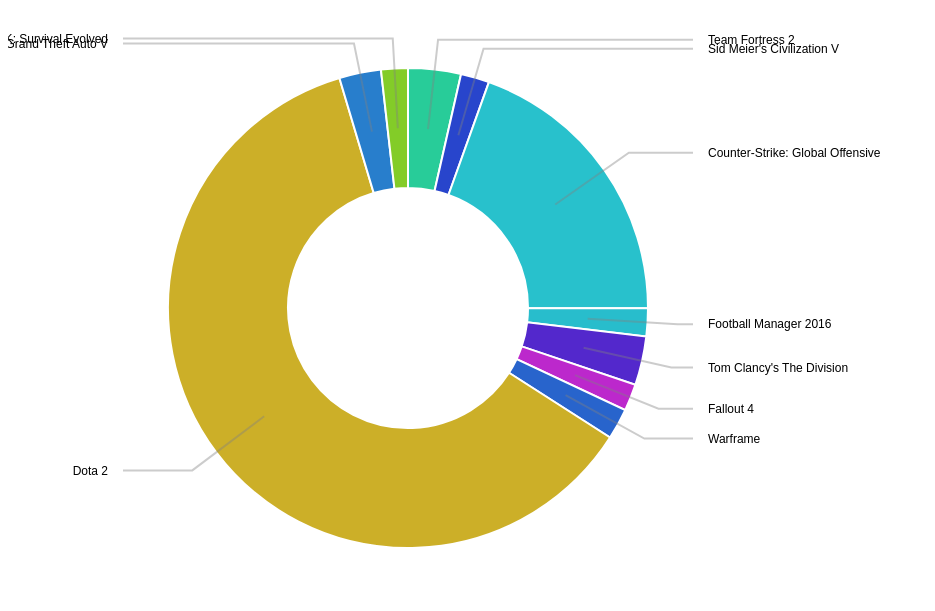
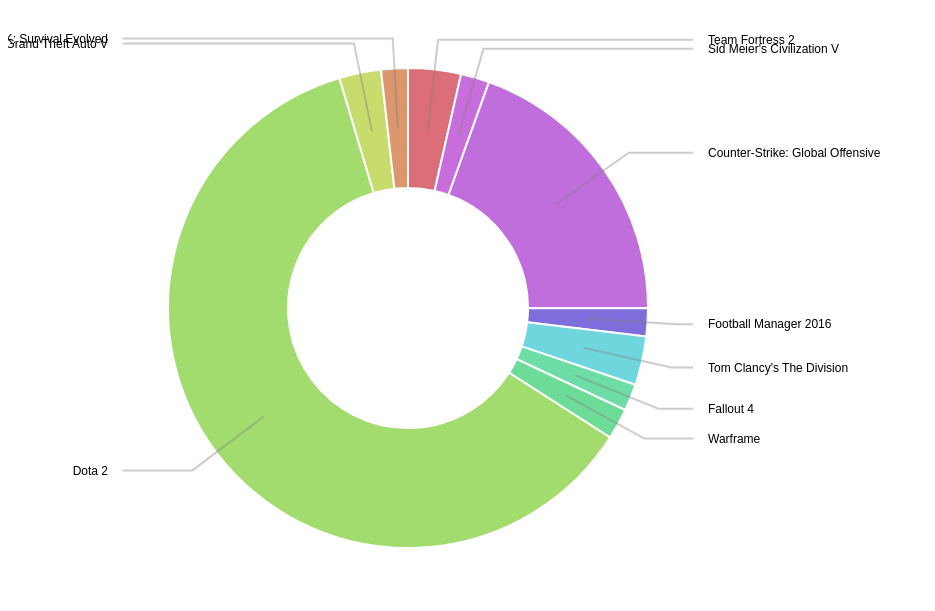
Before and after one commit to AzureByte/SteamGroupMemberStats, a plain HTML site: page d3Prototype.html in a window 1280 px wide. Shown: the whole page, without its empty margins (0-935 px from the left). Drawn offline with nearby package versions, Linux system fonts and the light colour scheme.

Commit message:
Modified the RandomColour function + Removed "gcr" because it was not doing anything useful. + Changed the fixed values to make the colours look better. + Now sqeuentially generating the colours.

```diff
--- a/d3Prototype.html
+++ b/d3Prototype.html
@@ -80,15 +80,12 @@
                  + Math.floor(blu*256).toString(16);
     }
 
-    // Based off the golden ratio conjugate described by Martin Ankerl "http://martin.ankerl.com/2009/12/09/how-to-create-random-colors-programmatically/" to make colours more readable with black text.
-    //
     // Returns the output of hsv_to_rgb_hexa which is a string of a colour's hexadecimal value eg. "#FF5b03"
+    var colours_generated = 0;
     function RandomColour(){
-      gcr=0.618033988749895;
-      var r = Math.random();
-      r += gcr;
-      r %= 1;
-      return hsv_to_rgb_hexa(r, 0.80, 0.80)
+      var r = (Math.random()+colours_generated)/10;
+      colours_generated++;
+      return hsv_to_rgb_hexa(r, 0.5, 0.86)
     }
 
 
```
